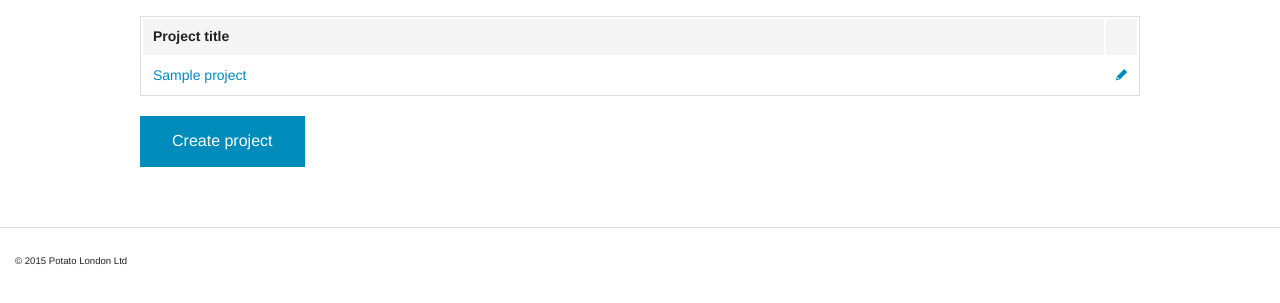
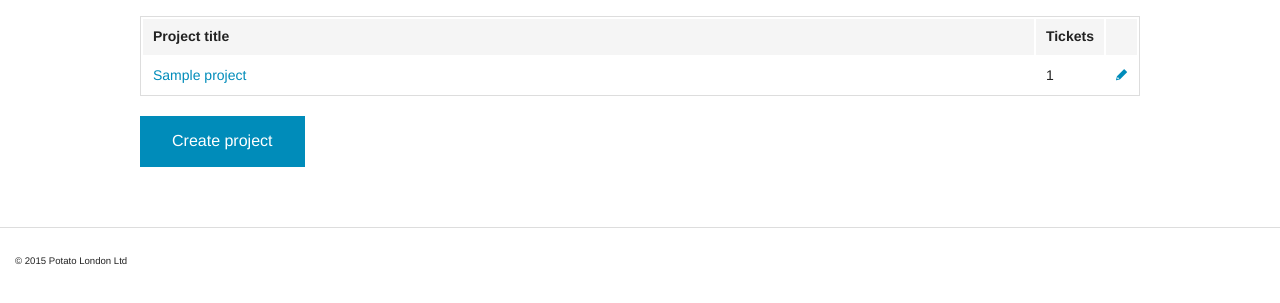
Before and after one commit to MiiRaGe/potaticket, a Django app: template tracker/templates/site/project_list.html in a window 1280 px wide. Shown: the part 45-348 px from the top of the page. Run offline with Django 3.2, Linux system fonts and the light colour scheme; the template is opened without the code that fills it: most values are stand-ins (such as "Sample title", 1, 10 or a date in 2020).

Commit message:
added number of tickets

```diff
--- a/tracker/templates/site/project_list.html
+++ b/tracker/templates/site/project_list.html
@@ -7,13 +7,16 @@
 			<thead>
 				<tr>
 					<th width="1200">Project title</th>
+					<th>Tickets</th>
 					<th></th>
 				</tr>
 			</thead>
 			<tbody>
 				{% for project in object_list %}
 				<tr>
-					<td><a href="{% url "project-detail" project_id=project.id %}">{{ project.title|truncatechars:50 }}</a></td>
+					<td><a href="{% url "project-detail" project_id=project.id %}">{{ project.title|truncatechars:100 }}</a></td>
+					<td>{{ project.tickets.all|length }}
+					</td>
 					<td>
 						<a href="{% url "project-update" project_id=project.pk %}">
 							<i class="fi-pencil"></i>
```
